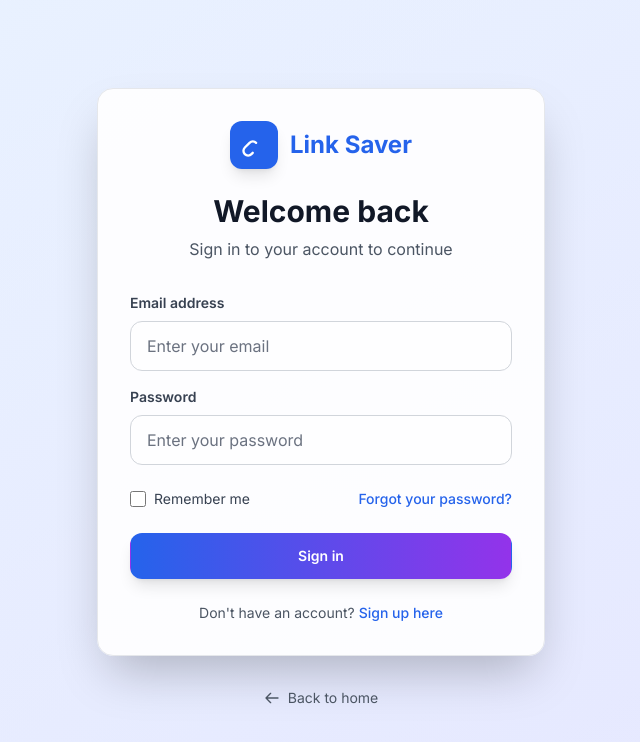
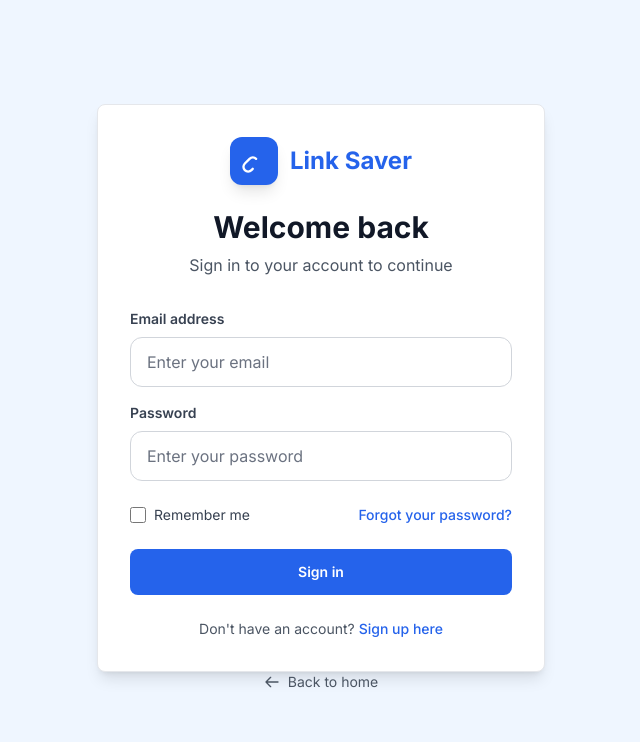
Before and after one commit to sreeharij2003/link-saver-auto-summary, a Next.js app: page /auth/login in a window 1280 px wide. Shown: the top 742 px of the page, without its empty margins (319-959 px from the left). Built offline with nearby package versions, Linux system fonts and the light colour scheme.

Commit message:
Final simplification for build compatibility

```diff
--- a/src/app/auth/login/page.tsx
+++ b/src/app/auth/login/page.tsx
@@ -36,12 +36,9 @@ export default function LoginPage() {
   }
 
   return (
-    <div className="min-h-screen bg-gradient-to-br from-blue-50 to-indigo-100 flex items-center justify-center py-12 px-4 sm:px-6 lg:px-8">
-      {/* Background Pattern */}
-      <div className="absolute inset-0 opacity-30 bg-gradient-to-br from-blue-100 to-purple-100"></div>
-
-      <div className="relative max-w-md w-full space-y-8">
-        <div className="bg-white bg-opacity-90 rounded-2xl shadow-2xl border border-gray-200 p-8">
+    <div className="min-h-screen bg-blue-50 flex items-center justify-center py-12 px-4">
+      <div className="max-w-md w-full">
+        <div className="bg-white rounded-lg shadow-lg border p-8">
           <div className="text-center">
             <div className="flex items-center justify-center mb-6">
               <div className="w-12 h-12 bg-blue-600 rounded-xl flex items-center justify-center mr-3 shadow-lg">
@@ -124,7 +121,7 @@ export default function LoginPage() {
               <button
                 type="submit"
                 disabled={loading}
-                className="group relative w-full flex justify-center py-3 px-4 border border-transparent text-sm font-semibold rounded-xl text-white bg-gradient-to-r from-blue-600 to-purple-600 hover:from-blue-700 hover:to-purple-700 focus:outline-none focus:ring-2 focus:ring-offset-2 focus:ring-blue-500 disabled:opacity-50 disabled:cursor-not-allowed transition-all duration-200 transform hover:scale-105 shadow-lg"
+                className="w-full flex justify-center py-3 px-4 border border-transparent text-sm font-semibold rounded-lg text-white bg-blue-600 hover:bg-blue-700 focus:outline-none focus:ring-2 focus:ring-blue-500 disabled:opacity-50 disabled:cursor-not-allowed"
               >
                 {loading ? (
                   <div className="flex items-center">
--- a/src/app/auth/register/page.tsx
+++ b/src/app/auth/register/page.tsx
@@ -51,12 +51,9 @@ export default function RegisterPage() {
   }
 
   return (
-    <div className="min-h-screen bg-gradient-to-br from-blue-50 to-indigo-100 flex items-center justify-center py-12 px-4 sm:px-6 lg:px-8">
-      {/* Background Pattern */}
-      <div className="absolute inset-0 opacity-30 bg-gradient-to-br from-blue-100 to-purple-100"></div>
-
-      <div className="relative max-w-md w-full space-y-8">
-        <div className="bg-white bg-opacity-90 rounded-2xl shadow-2xl border border-gray-200 p-8">
+    <div className="min-h-screen bg-blue-50 flex items-center justify-center py-12 px-4">
+      <div className="max-w-md w-full">
+        <div className="bg-white rounded-lg shadow-lg border p-8">
           <div className="text-center">
             <div className="flex items-center justify-center mb-6">
               <div className="w-12 h-12 bg-blue-600 rounded-xl flex items-center justify-center mr-3 shadow-lg">
@@ -147,7 +144,7 @@ export default function RegisterPage() {
               <button
                 type="submit"
                 disabled={loading}
-                className="group relative w-full flex justify-center py-3 px-4 border border-transparent text-sm font-semibold rounded-xl text-white bg-gradient-to-r from-blue-600 to-purple-600 hover:from-blue-700 hover:to-purple-700 focus:outline-none focus:ring-2 focus:ring-offset-2 focus:ring-blue-500 disabled:opacity-50 disabled:cursor-not-allowed transition-all duration-200 transform hover:scale-105 shadow-lg"
+                className="w-full flex justify-center py-3 px-4 border border-transparent text-sm font-semibold rounded-lg text-white bg-blue-600 hover:bg-blue-700 focus:outline-none focus:ring-2 focus:ring-blue-500 disabled:opacity-50 disabled:cursor-not-allowed"
               >
                 {loading ? (
                   <div className="flex items-center">
```
